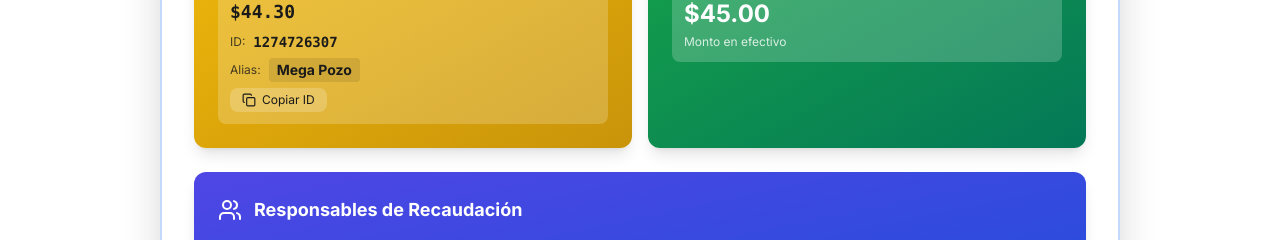
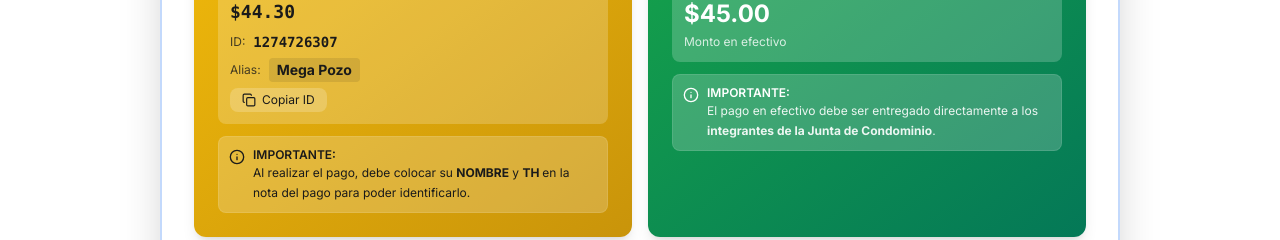
Before and after one commit to JanteWinkel/vista-azul-page, a Next.js app: page / in a window 1280 px wide. Shown: the part 626-866 px from the top of the page. Built offline with nearby package versions, Linux system fonts and the light colour scheme; no server answers.

Commit message:
feat: nota de pago binance

```diff
--- a/app/convovatorias/InfoRecaudacionPozo.tsx
+++ b/app/convovatorias/InfoRecaudacionPozo.tsx
@@ -11,6 +11,7 @@ import {
     Copy,
     Users,
     Sparkles,
+    Info,
 } from 'lucide-react';
 import Image from 'next/image';
 
@@ -174,6 +175,22 @@ const InfoRecaudacionPozo = () => {
                                     )}
                                 </button>
                             </div>
+
+                            {/* Nota - Nombre y TH */}
+                            <div className="mt-3 p-2.5 bg-white/20 rounded-lg border border-white/10">
+                                <div className="flex items-start gap-2">
+                                    <Info className="w-4 h-4 text-[#1A1A1A] flex-shrink-0 mt-0.5" />
+                                    <div>
+                                        <p className="text-xs font-semibold text-[#1A1A1A]">
+                                            IMPORTANTE:
+                                        </p>
+                                        <p className="text-xs text-[#1A1A1A] leading-relaxed">
+                                            Al realizar el pago, debe colocar su <span className="font-bold">NOMBRE</span> y <span className="font-bold">TH </span>
+                                            en la nota del pago para poder identificarlo.
+                                        </p>
+                                    </div>
+                                </div>
+                            </div>
                         </div>
 
                         {/* Efectivo */}
@@ -190,6 +207,21 @@ const InfoRecaudacionPozo = () => {
                             <div className="bg-white/20 rounded-lg p-3">
                                 <p className="font-bold text-2xl">$45.00</p>
                                 <p className="text-xs opacity-80 mt-1">Monto en efectivo</p>
+                            </div>
+
+                            {/* Nota - Entrega a Junta o Administradora */}
+                            <div className="mt-3 p-2.5 bg-white/20 rounded-lg border border-white/10">
+                                <div className="flex items-start gap-2">
+                                    <Info className="w-4 h-4 text-white flex-shrink-0 mt-0.5" />
+                                    <div>
+                                        <p className="text-xs font-semibold text-white">
+                                            IMPORTANTE:
+                                        </p>
+                                        <p className="text-xs text-white/90 leading-relaxed">
+                                            El pago en efectivo debe ser entregado directamente a los <span className="font-bold">integrantes de la Junta de Condominio</span>.
+                                        </p>
+                                    </div>
+                                </div>
                             </div>
                         </div>
                     </div>
@@ -216,7 +248,7 @@ const InfoRecaudacionPozo = () => {
                                     </div>
                                     <div className="mt-1.5 inline-flex items-center gap-1 text-[10px] bg-green-500/30 hover:bg-green-500/50 px-3 py-0.5 rounded-full transition-colors">
                                         <svg className="w-3 h-3" viewBox="0 0 24 24" fill="currentColor">
-                                            <path d="M17.472 14.382c-.297-.149-1.758-.867-2.03-.967-.273-.099-.471-.148-.67.15-.197.297-.767.966-.94 1.164-.173.199-.347.223-.644.075-.297-.15-1.255-.463-2.39-1.475-.883-.788-1.48-1.761-1.653-2.059-.173-.297-.018-.458.13-.606.134-.133.298-.347.446-.52.149-.174.198-.298.298-.497.099-.198.05-.371-.025-.52-.075-.149-.669-1.612-.916-2.207-.242-.579-.487-.5-.669-.51-.173-.008-.371-.01-.57-.01-.198 0-.52.074-.792.372-.272.297-1.04 1.016-1.04 2.479 0 1.462 1.065 2.875 1.213 3.074.149.198 2.096 3.2 5.077 4.487.709.306 1.262.489 1.694.625.712.227 1.36.195 1.871.118.571-.085 1.758-.719 2.006-1.413.248-.694.248-1.289.173-1.413-.074-.124-.272-.198-.57-.347m-5.421 7.403h-.004a9.87 9.87 0 01-5.031-1.378l-.361-.214-3.741.982.998-3.648-.235-.374a9.86 9.86 0 01-1.51-5.26c.001-5.45 4.436-9.884 9.888-9.884 2.64 0 5.122 1.03 6.988 2.898a9.825 9.825 0 012.893 6.994c-.003 5.45-4.437 9.884-9.885 9.884m8.413-18.297A11.815 11.815 0 0012.05 0C5.495 0 .16 5.335.157 11.892c0 2.096.547 4.142 1.588 5.945L.057 24l6.305-1.654a11.882 11.882 0 005.683 1.448h.005c6.554 0 11.89-5.335 11.893-11.893a11.821 11.821 0 00-3.48-8.413z"/>
+                                            <path d="M17.472 14.382c-.297-.149-1.758-.867-2.03-.967-.273-.099-.471-.148-.67.15-.197.297-.767.966-.94 1.164-.173.199-.347.223-.644.075-.297-.15-1.255-.463-2.39-1.475-.883-.788-1.48-1.761-1.653-2.059-.173-.297-.018-.458.13-.606.134-.133.298-.347.446-.52.149-.174.198-.298.298-.497.099-.198.05-.371-.025-.52-.075-.149-.669-1.612-.916-2.207-.242-.579-.487-.5-.669-.51-.173-.008-.371-.01-.57-.01-.198 0-.52.074-.792.372-.272.297-1.04 1.016-1.04 2.479 0 1.462 1.065 2.875 1.213 3.074.149.198 2.096 3.2 5.077 4.487.709.306 1.262.489 1.694.625.712.227 1.36.195 1.871.118.571-.085 1.758-.719 2.006-1.413.248-.694.248-1.289.173-1.413-.074-.124-.272-.198-.57-.347m-5.421 7.403h-.004a9.87 9.87 0 01-5.031-1.378l-.361-.214-3.741.982.998-3.648-.235-.374a9.86 9.86 0 01-1.51-5.26c.001-5.45 4.436-9.884 9.888-9.884 2.64 0 5.122 1.03 6.988 2.898a9.825 9.825 0 012.893 6.994c-.003 5.45-4.437 9.884-9.885 9.884m8.413-18.297A11.815 11.815 0 0012.05 0C5.495 0 .16 5.335.157 11.892c0 2.096.547 4.142 1.588 5.945L.057 24l6.305-1.654a11.882 11.882 0 005.683 1.448h.005c6.554 0 11.89-5.335 11.893-11.893a11.821 11.821 0 00-3.48-8.413z" />
                                         </svg>
                                         WhatsApp
                                     </div>
```
